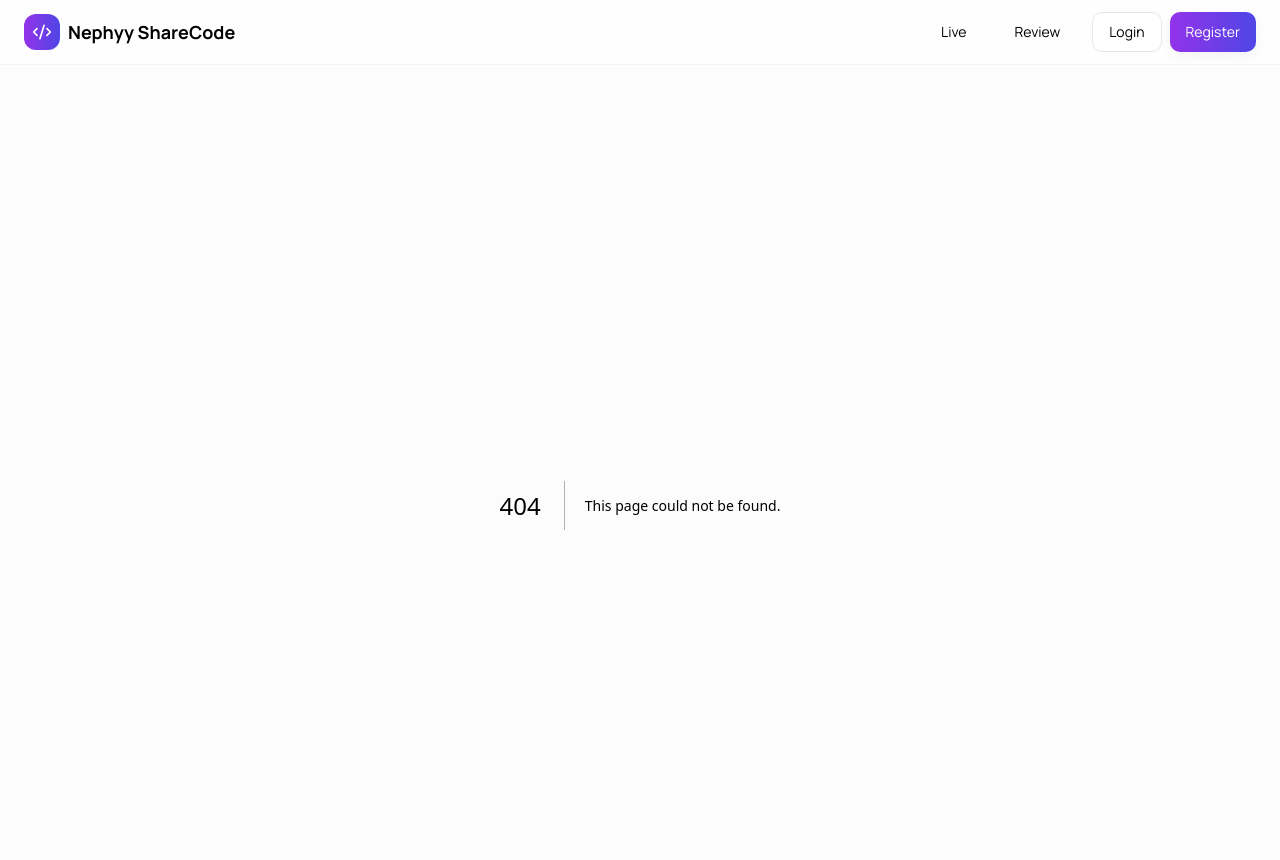
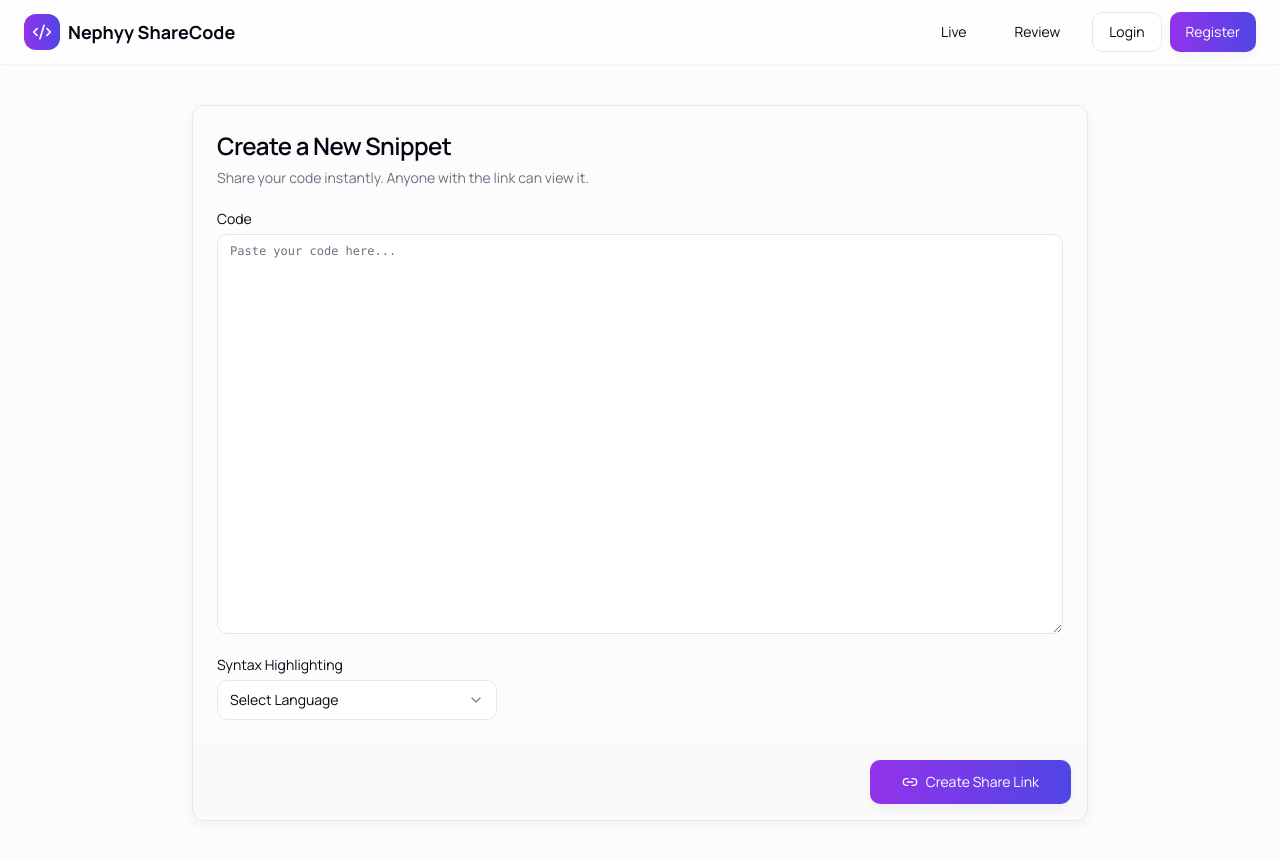
Before and after one commit to Nephyy1/nephyy-sharecode, a Next.js app: page /create in a window 1280 px wide. Before the commit this address had no page. Shown: the top 860 px of the page. Built offline with nearby package versions, Linux system fonts and the light colour scheme.

Commit message:
Create page.tsx

```diff
--- /dev/null
+++ b/app/(main)/create/page.tsx
@@ -0,0 +1,55 @@
+import { Card, CardContent, CardDescription, CardFooter, CardHeader, CardTitle } from "@/components/ui/card";
+import { Button } from "@/components/ui/button";
+import { Textarea } from "@/components/ui/textarea";
+import { Label } from "@/components/ui/label";
+import { Select, SelectContent, SelectItem, SelectTrigger, SelectValue } from "@/components/ui/select";
+import { Link2 } from "lucide-react";
+
+export default function CreatePage() {
+  return (
+    <div className="flex justify-center items-start">
+      <Card className="w-full max-w-4xl shadow-subtle">
+        <CardHeader>
+          <CardTitle className="text-2xl">Create a New Snippet</CardTitle>
+          <CardDescription>Share your code instantly. Anyone with the link can view it.</CardDescription>
+        </CardHeader>
+        <CardContent>
+          <div className="grid w-full gap-6">
+            <div className="flex flex-col space-y-2">
+              <Label htmlFor="code-area">Code</Label>
+              <Textarea
+                id="code-area"
+                placeholder="Paste your code here..."
+                className="min-h-[400px] font-mono text-xs focus:ring-1 focus:ring-primary/50"
+              />
+            </div>
+            <div className="flex flex-col space-y-2">
+              <Label htmlFor="language">Syntax Highlighting</Label>
+               <Select>
+                <SelectTrigger id="language" className="w-full sm:w-[280px]">
+                  <SelectValue placeholder="Select Language" />
+                </SelectTrigger>
+                <SelectContent position="popper">
+                  <SelectItem value="plaintext">Plain Text</SelectItem>
+                  <SelectItem value="javascript">JavaScript</SelectItem>
+                  <SelectItem value="typescript">TypeScript</SelectItem>
+                  <SelectItem value="python">Python</SelectItem>
+                  <SelectItem value="java">Java</SelectItem>
+                  <SelectItem value="csharp">C#</SelectItem>
+                  <SelectItem value="html">HTML</SelectItem>
+                  <SelectItem value="css">CSS</SelectItem>
+                </SelectContent>
+              </Select>
+            </div>
+          </div>
+        </CardContent>
+        <CardFooter className="flex justify-end bg-gray-50/70 p-4 rounded-b-lg">
+          <Button size="lg" className="btn-gradient w-full sm:w-auto shadow-subtle hover:shadow-subtle-hover">
+            <Link2 className="w-4 h-4 mr-2"/>
+            Create Share Link
+          </Button>
+        </CardFooter>
+      </Card>
+    </div>
+  );
+}
```
